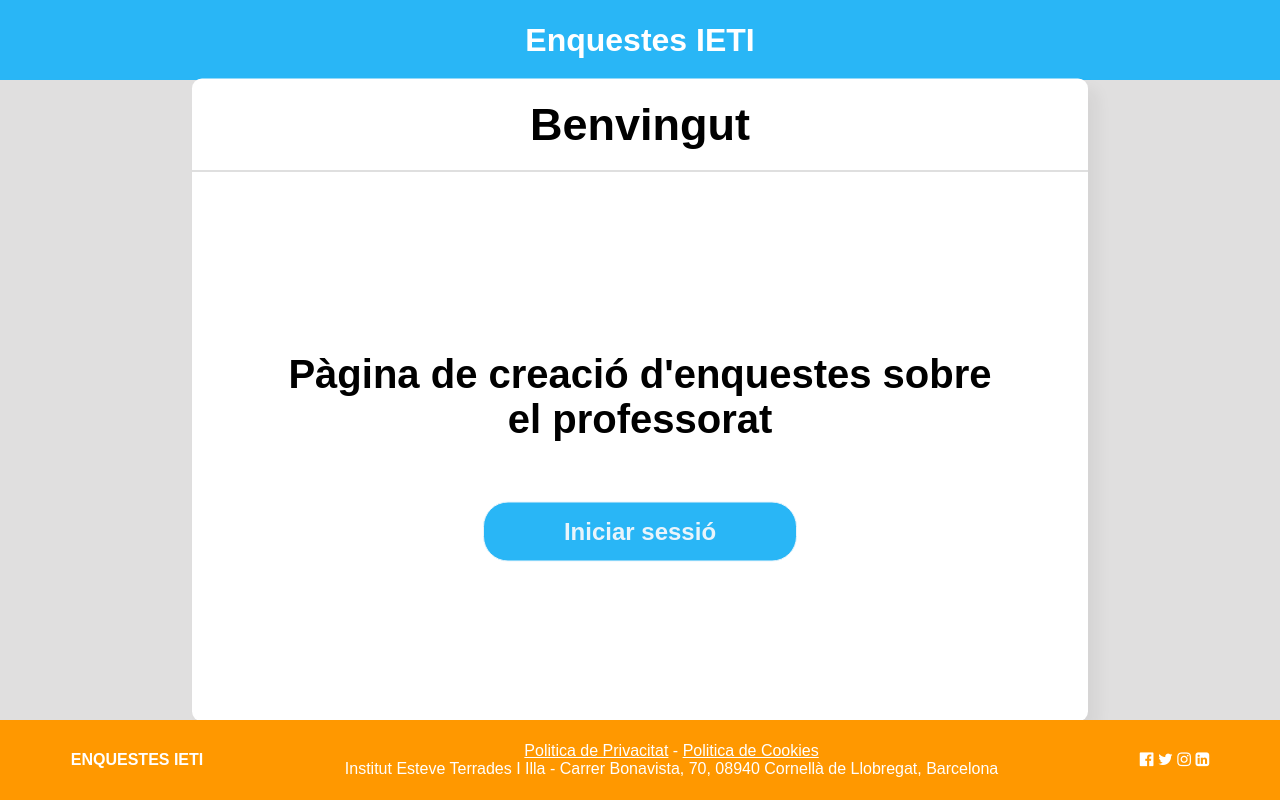
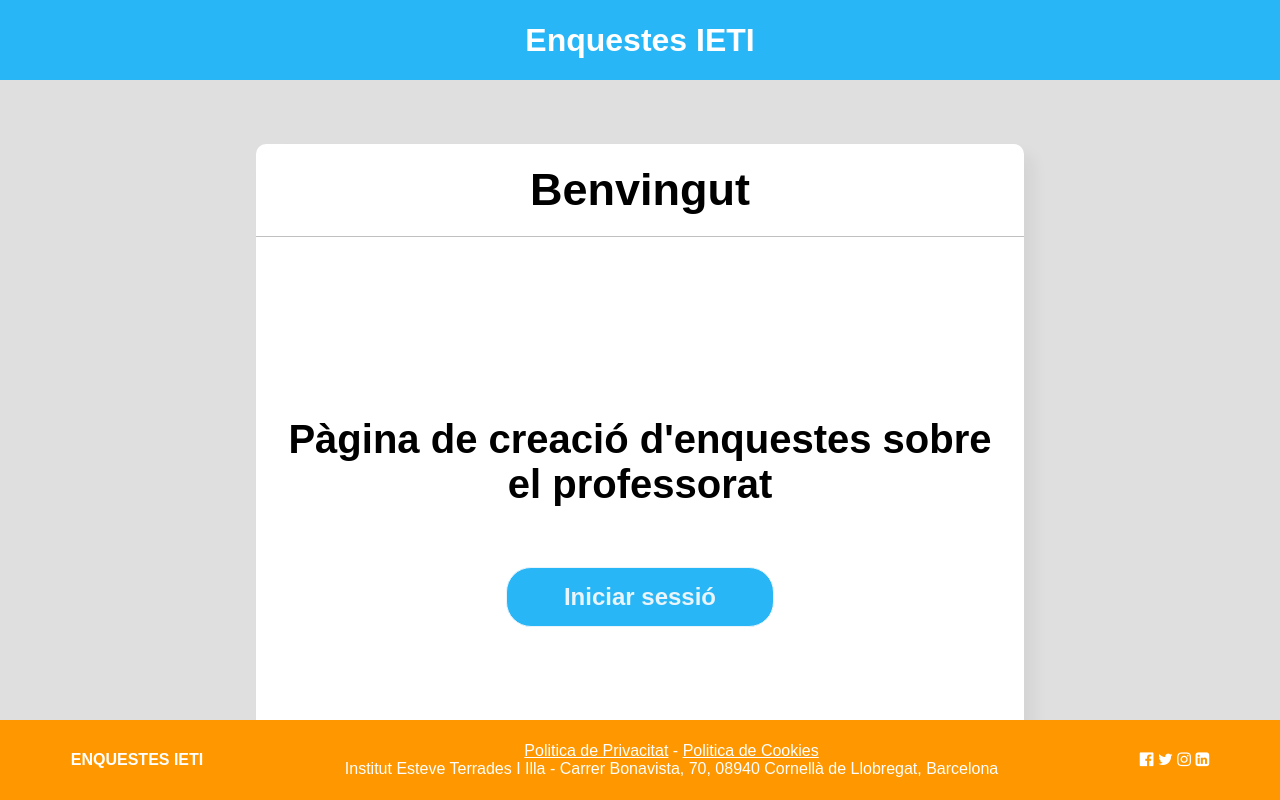
Before and after one commit to raul-garcia-sanchez/surveysProject, a PHP site: page / in a window 1280 px wide. Run offline with PHP 8.4, Linux system fonts and the light colour scheme.

Commit message:
Cambios minimos en style para cambiar de rama

```diff
--- a/styles.css
+++ b/styles.css
@@ -248,13 +248,10 @@ i{
 }
 
 .page-landingPage .card {
-    position: absolute;
-    top: 50%;
-    left: 50%;
-    transform: translate(-50%, -50%);
-    width: 70%;
+    margin-left: 20%;
+    width: 60%;
+    margin-top: 5%;
     min-height: 60%;
-    height: auto;
     background: white;
     border-radius: 10px;
     box-shadow: 10px 10px 15px rgba(0, 0, 0, 0.05);
```
Also changed, not shown: 2 other files.
